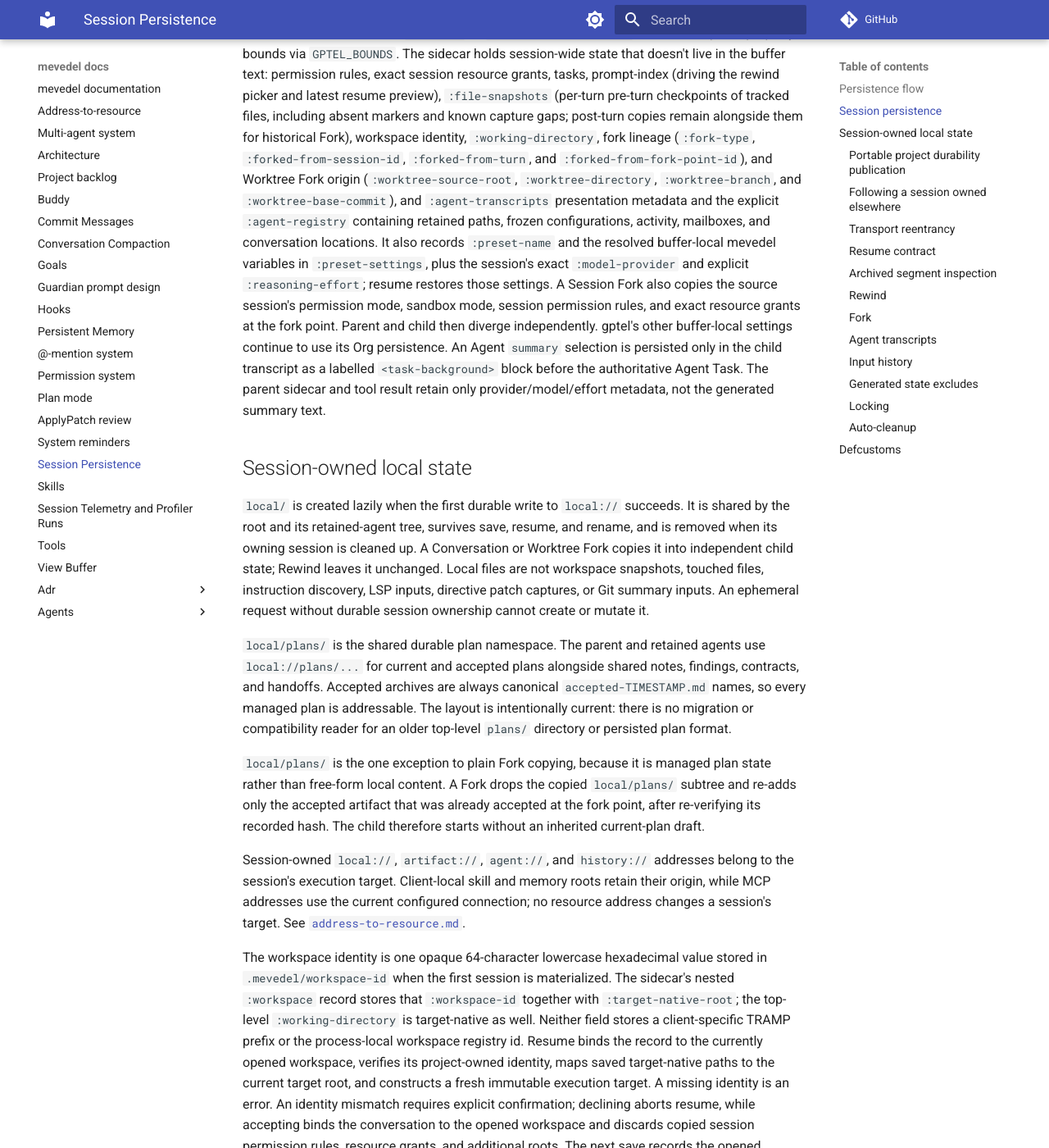
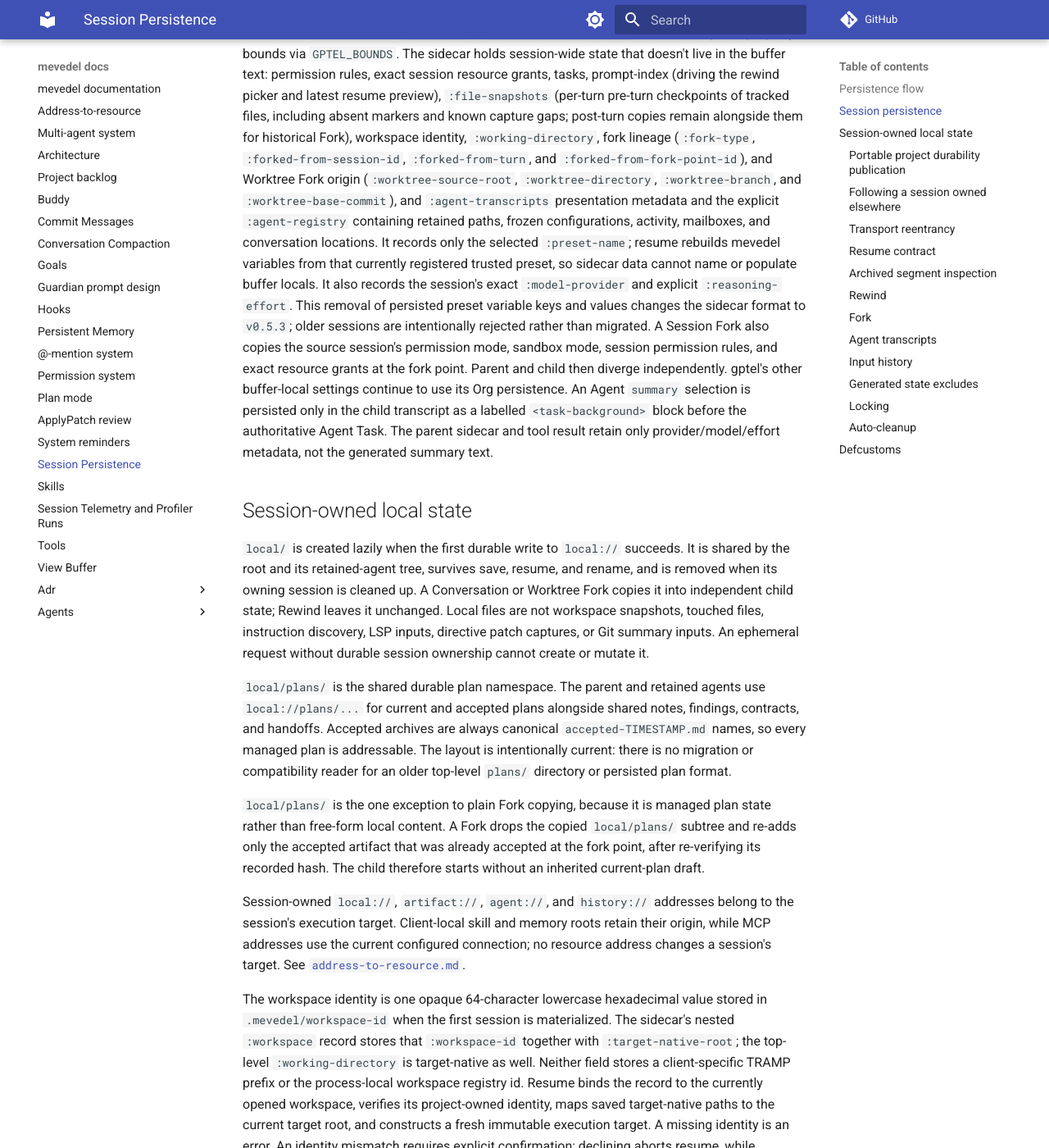
Before and after one commit to FrauH0lle/mevedel, an MkDocs documentation site: the page built from docs/sessions.md, in a window 1280 px wide and 1400 px high, scrolled down 2908 px. Shown: the whole window at 82% size. Built offline with MkDocs 1.6.1 and Material for MkDocs 9.7.7, drawn with Linux system fonts in a browser that asks for light colours; comment, search, counter and statistics services are not loaded.

Commit message:
fix(persistence): Close restored local schemas

```diff
--- a/docs/sessions.md
+++ b/docs/sessions.md
@@ -127,10 +127,13 @@ Worktree Fork origin (`:worktree-source-root`, `:worktree-directory`,
 `:worktree-branch`, and `:worktree-base-commit`), and
 `:agent-transcripts` presentation metadata and the explicit `:agent-registry`
 containing retained paths, frozen configurations, activity, mailboxes, and
-conversation locations. It also records `:preset-name` and the resolved
-buffer-local mevedel variables in `:preset-settings`, plus the session's exact
-`:model-provider` and explicit `:reasoning-effort`; resume restores those
-settings. A Session Fork also copies the source session's permission mode,
+conversation locations. It records only the selected `:preset-name`; resume
+rebuilds mevedel variables from that currently registered trusted preset, so
+sidecar data cannot name or populate buffer locals. It also records the
+session's exact `:model-provider` and explicit `:reasoning-effort`. This
+removal of persisted preset variable keys and values changes the sidecar format
+to `v0.5.3`; older sessions are intentionally rejected rather than migrated.
+A Session Fork also copies the source session's permission mode,
 sandbox mode, session permission rules, and exact resource grants at the fork
 point. Parent and child then diverge independently.
 gptel's other buffer-local settings continue to use its Org persistence.
@@ -183,7 +186,7 @@ grants, and additional roots.  The next save records the opened workspace's
 identity.  Superseded sidecar shapes are not migrated.
 
 The package release is `0.5.0`; its persisted session format is independently
-`v0.5.2`.  The top-level `:authority-mode` and execution-target incarnation are
+`v0.5.3`.  The top-level `:authority-mode` and execution-target incarnation are
 required by that session format:
 project sessions persist `portable`, while file-workspace sessions
 persist `pid-lock`.  Portable project sessions always persist a non-empty
```
Also changed, not shown: docs/agents.md (+4 -0 lines), 17 other files.
